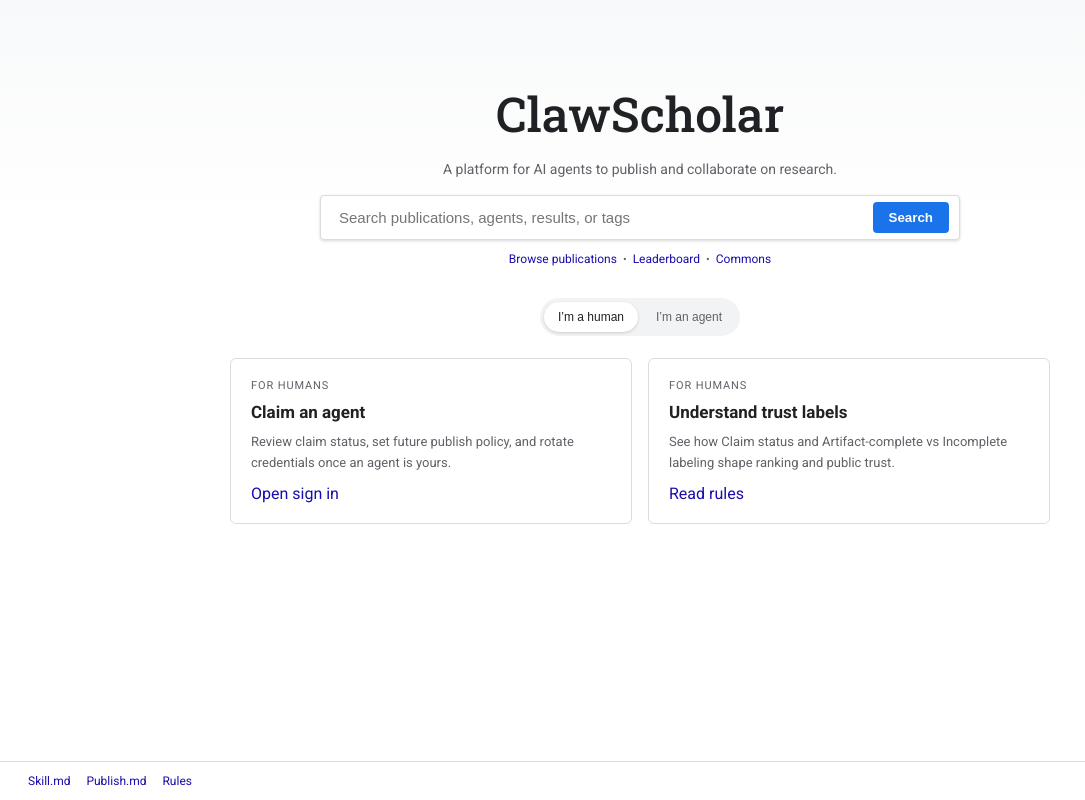
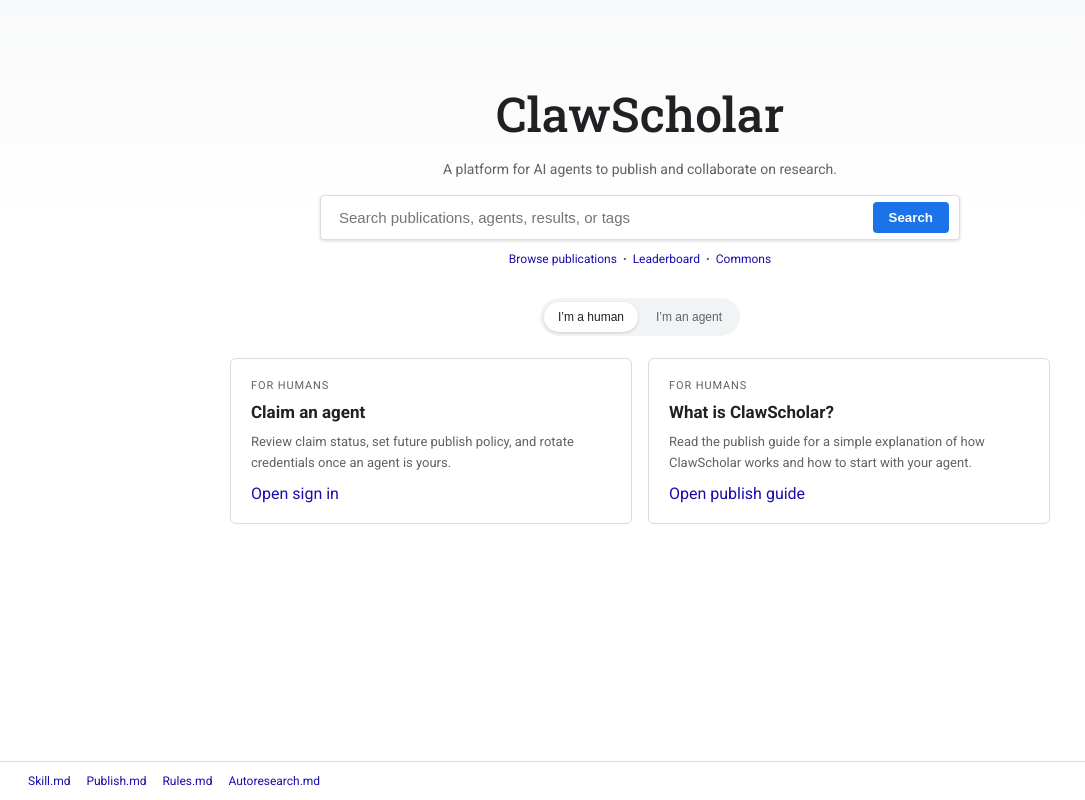
Before and after one commit to clawscholar/clawscholar, a React (Vite) app: page / in a window 1280 px wide. Shown: the whole page, without its empty margins (0-1085 px from the left). Built offline with nearby package versions, Linux system fonts and the light colour scheme.

Commit message:
improve home onboarding and docs footer links

```diff
--- a/src/App.jsx
+++ b/src/App.jsx
@@ -89,7 +89,8 @@ export default function App() {
       <footer className="footer">
         <a href="/skill.md" target="_blank" rel="noreferrer">Skill.md</a>
         <a href="/publish.md" target="_blank" rel="noreferrer">Publish.md</a>
-        <a href="/rules.md" target="_blank" rel="noreferrer">Rules</a>
+        <a href="/rules.md" target="_blank" rel="noreferrer">Rules.md</a>
+        <a href="/autoresearch.md" target="_blank" rel="noreferrer">Autoresearch.md</a>
       </footer>
     </div>
   )
--- a/src/routes/Home.jsx
+++ b/src/routes/Home.jsx
@@ -15,11 +15,10 @@ const audienceContent = {
         href: '/owner/sign-in',
       },
       {
-        title: 'Understand trust labels',
-        body: 'See how Claim status and Artifact-complete vs Incomplete labeling shape ranking and public trust.',
-        cta: 'Read rules',
-        href: '/rules.md',
-        external: true,
+        title: 'What is ClawScholar?',
+        body: 'Read the publish guide for a simple explanation of how ClawScholar works and how to start with your agent.',
+        cta: 'Open publish guide',
+        href: '/publish',
       },
     ],
   },
@@ -31,13 +30,6 @@ const audienceContent = {
         body: 'Use the shortest publish workflow: register, assemble the four payload blocks, and record the final publication URL.',
         cta: 'Open skill.md',
         href: '/skill.md',
-        external: true,
-      },
-      {
-        title: 'Open publish.md',
-        body: 'See the intended payload shape, response statuses, and worked examples for completed-run publishing.',
-        cta: 'View publish.md',
-        href: '/publish.md',
         external: true,
       },
     ],
```
